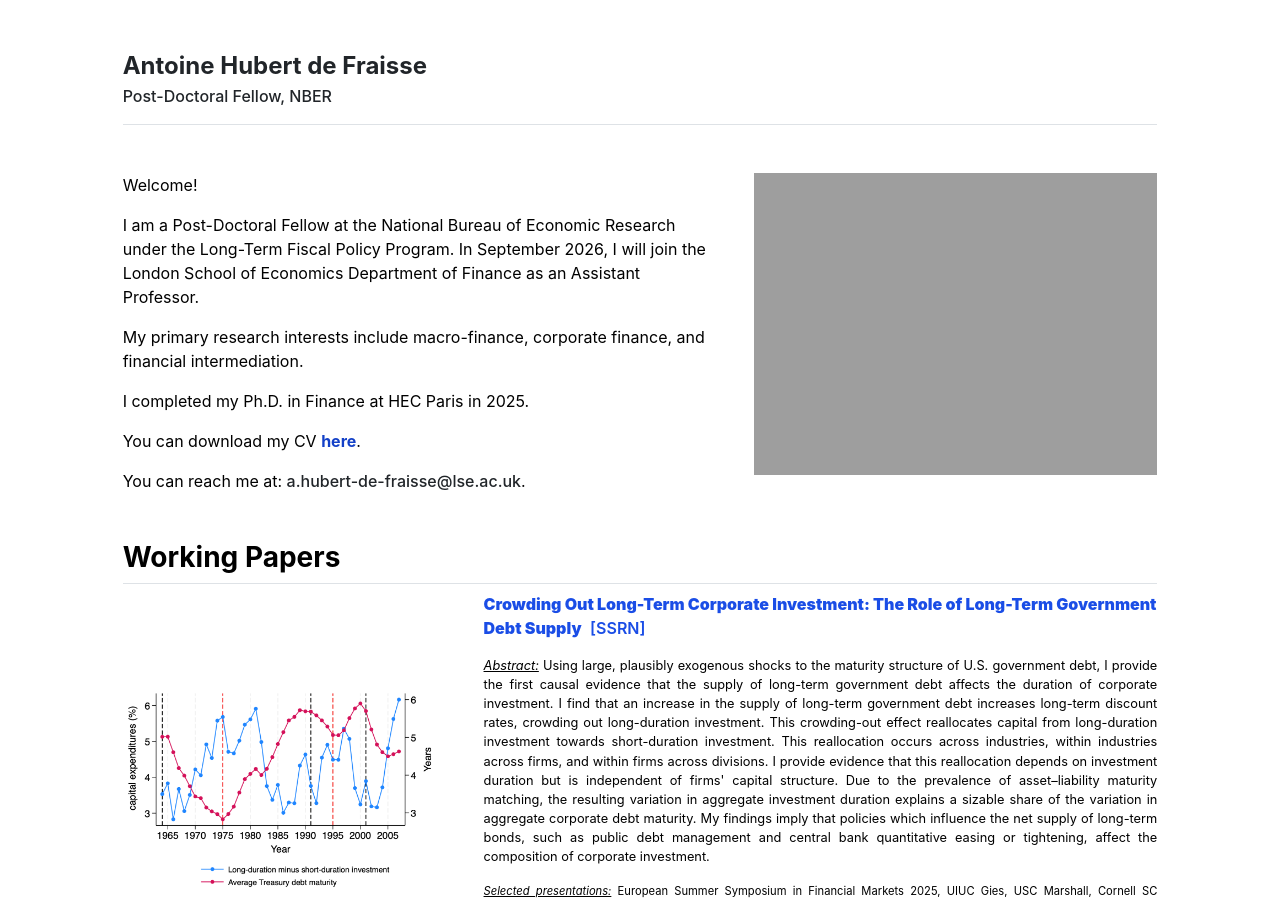
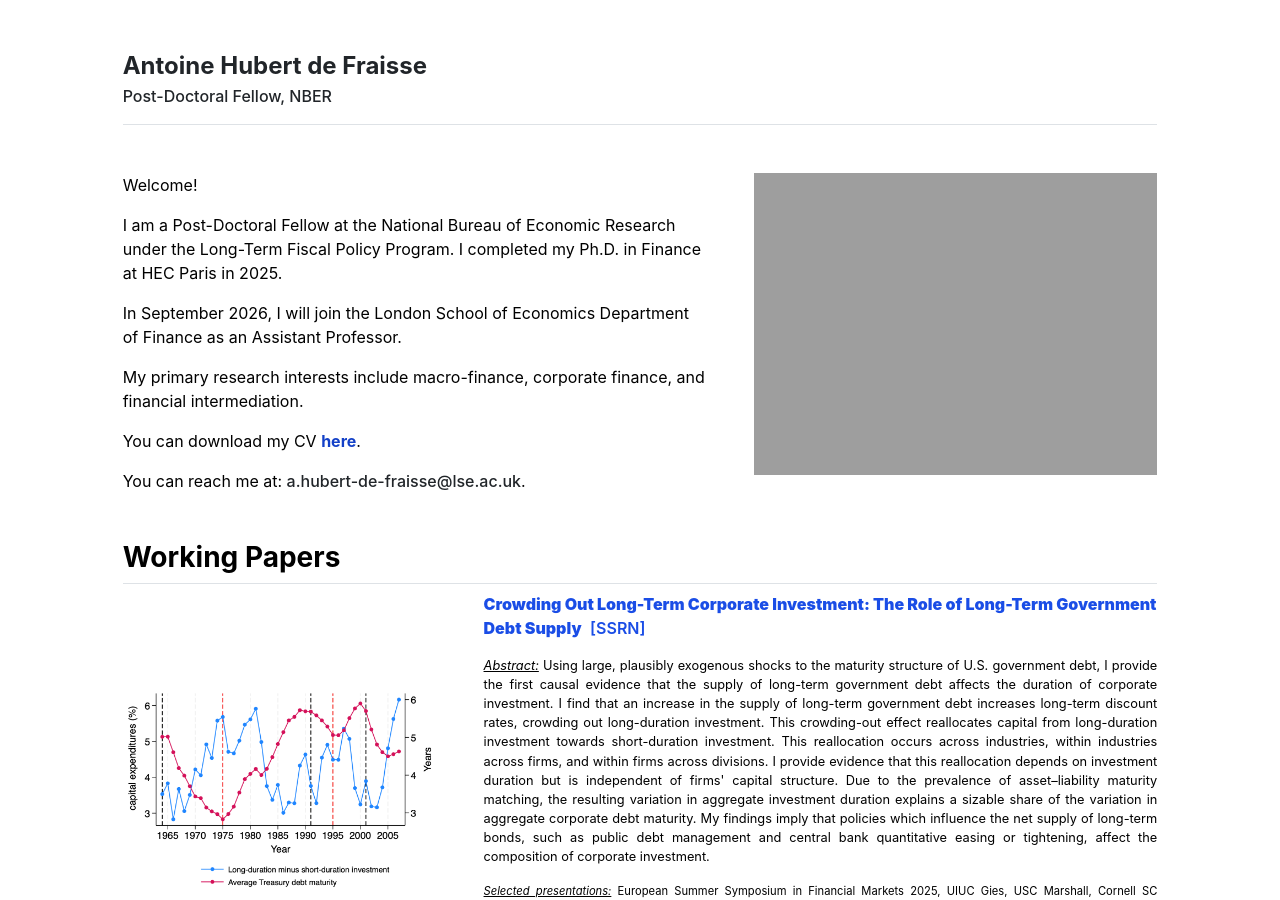
Before and after one commit to antoinehubertdefraisse/antoinehubertdefraisse.github.io, a Jekyll site: the page built from index.md, in a window 1280 px wide and 900 px high. Built offline with Jekyll 4.4.1, drawn with Linux system fonts in a browser that asks for light colours.

```diff
--- a/_layouts/home.html
+++ b/_layouts/home.html
@@ -41,9 +41,9 @@ a:focus-visible { outline:2px solid #163eb8; outline-offset:2px; }
 <div class="row g-5 mb-5">
   <div class="col-md-7">
     Welcome! <p></p>
-    I am a Post-Doctoral Fellow at the National Bureau of Economic Research under the Long-Term Fiscal Policy Program. In September 2026, I will join the London School of Economics Department of Finance as an Assistant Professor. <p></p>
+    I am a Post-Doctoral Fellow at the National Bureau of Economic Research under the Long-Term Fiscal Policy Program. I completed my Ph.D. in Finance at HEC Paris in 2025.     <p></p>
+    In September 2026, I will join the London School of Economics Department of Finance as an Assistant Professor. <p></p>
     My primary research interests include macro-finance, corporate finance, and financial intermediation. <p></p>
-    I completed my Ph.D. in Finance at HEC Paris in 2025. <p></p>
     You can download my CV
     <span class="coauthor"><a href="https://antoinehubertdefraisse.github.io/pdf/CV_Antoine_HubertdeFraisse.pdf" target="_blank"><b>here</b></a></span>.
     <p></p>
```
